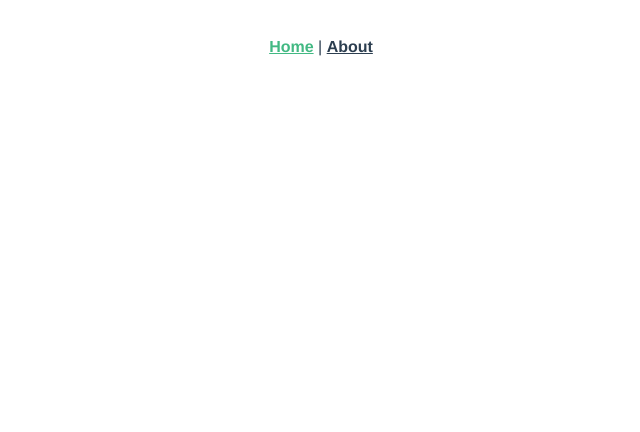
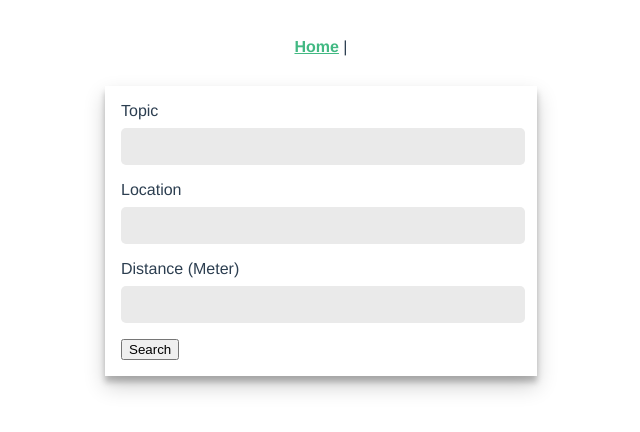
Before and after one commit to asifshapnil/Vue-googleapi, a Vue app: page / in a window 1280 px wide. Shown: the top 432 px of the page, without its empty margins (319-959 px from the left). Built offline with nearby package versions, Linux system fonts and the light colour scheme.

Commit message:
search form added with custom styles

```diff
--- a/src/App.vue
+++ b/src/App.vue
@@ -1,7 +1,6 @@
 <template>
   <nav>
     <router-link to="/">Home</router-link> |
-    <router-link to="/about">About</router-link>
   </nav>
   <router-view/>
 </template>
--- a/src/assets/style.scss
+++ b/src/assets/style.scss
@@ -1,3 +1,6 @@
+.w-100 {
+    width: 100%;
+}
 .flex {
     display: flex;
 }
@@ -122,3 +125,26 @@
 .pb-10 {
     padding-bottom: 1rem;
 }
+
+.form {
+    width: 400px;
+    background: #fff;
+    box-shadow: 0 10px 20px rgba(0,0,0,0.19), 0 6px 6px rgba(0,0,0,0.23);
+    .formGroup {
+        display: flex;
+        flex-direction: column;
+        justify-content: flex-start;
+        align-items: flex-start;
+        input {
+            width: 100%;
+            border: none;
+            background-color: #eaeaea;
+            border-radius: 5px;
+            margin-top: .5rem;
+            height: 35px;
+        }
+        input:focus-visible {
+            border: 1px solid #797fb0;
+        }
+    }
+}
--- /dev/null
+++ b/src/components/SearchForm.vue
@@ -0,0 +1,46 @@
+<template>
+    <div class="form p-10">
+      <div class="formGroup">
+        <label class="label">Topic</label>
+        <input v-model="formObj.topic" type="text" class="input">
+      </div>
+      <div class="formGroup mt-10">
+        <label class="label">Location</label>
+        <input v-model="formObj.location" type="text" class="input">
+      </div>
+      <div class="formGroup mt-10">
+        <label class="label">Distance (Meter)</label>
+        <input v-model="formObj.distance" type="number" class="input">
+      </div>
+      <div class="mt-10 flex justify-start align-start w-100">
+          <button class="btn" @click="searchData()">Search</button>
+      </div>
+    </div>
+  </template>
+
+  <script lang="ts">
+  import { defineComponent } from 'vue';
+
+  export default defineComponent({
+    name: 'SearchForm',
+    data() {
+        return {
+            formObj: {
+                topic: '',
+                location: '',
+                distance: null
+            }
+        }
+    },
+    methods: {
+        searchData() {
+            console.log(this.formObj);
+        }
+    }
+  });
+  </script>
+
+  <!-- Add "scoped" attribute to limit CSS to this component only -->
+  <style scoped lang="scss">
+
+  </style>
--- a/src/router/index.ts
+++ b/src/router/index.ts
@@ -7,14 +7,6 @@ const routes: Array<RouteRecordRaw> = [
     name: 'home',
     component: HomeView
   },
-  {
-    path: '/about',
-    name: 'about',
-    // route level code-splitting
-    // this generates a separate chunk (about.[hash].js) for this route
-    // which is lazy-loaded when the route is visited.
-    component: () => import(/* webpackChunkName: "about" */ '../views/AboutView.vue')
-  }
 ]
 
 const router = createRouter({
--- a/src/views/AboutView.vue
+++ /dev/null
@@ -1,5 +0,0 @@
-<template>
-  <div class="about">
-    <h1>This is an about page</h1>
-  </div>
-</template>
--- a/src/views/HomeView.vue
+++ b/src/views/HomeView.vue
@@ -1,16 +1,17 @@
 <template>
-  <div class="home">
-
+  <div class="home flex justify-center">
+    <SearchForm></SearchForm>
   </div>
 </template>
 
 <script lang="ts">
 import { defineComponent } from 'vue';
-// import HelloWorld from '@/components/HelloWorld.vue'; // @ is an alias to /src
+import SearchForm from '@/components/SearchForm.vue'; // @ is an alias to /src
 
 export default defineComponent({
   name: 'HomeView',
   components: {
+    SearchForm
   },
 });
 </script>
```
